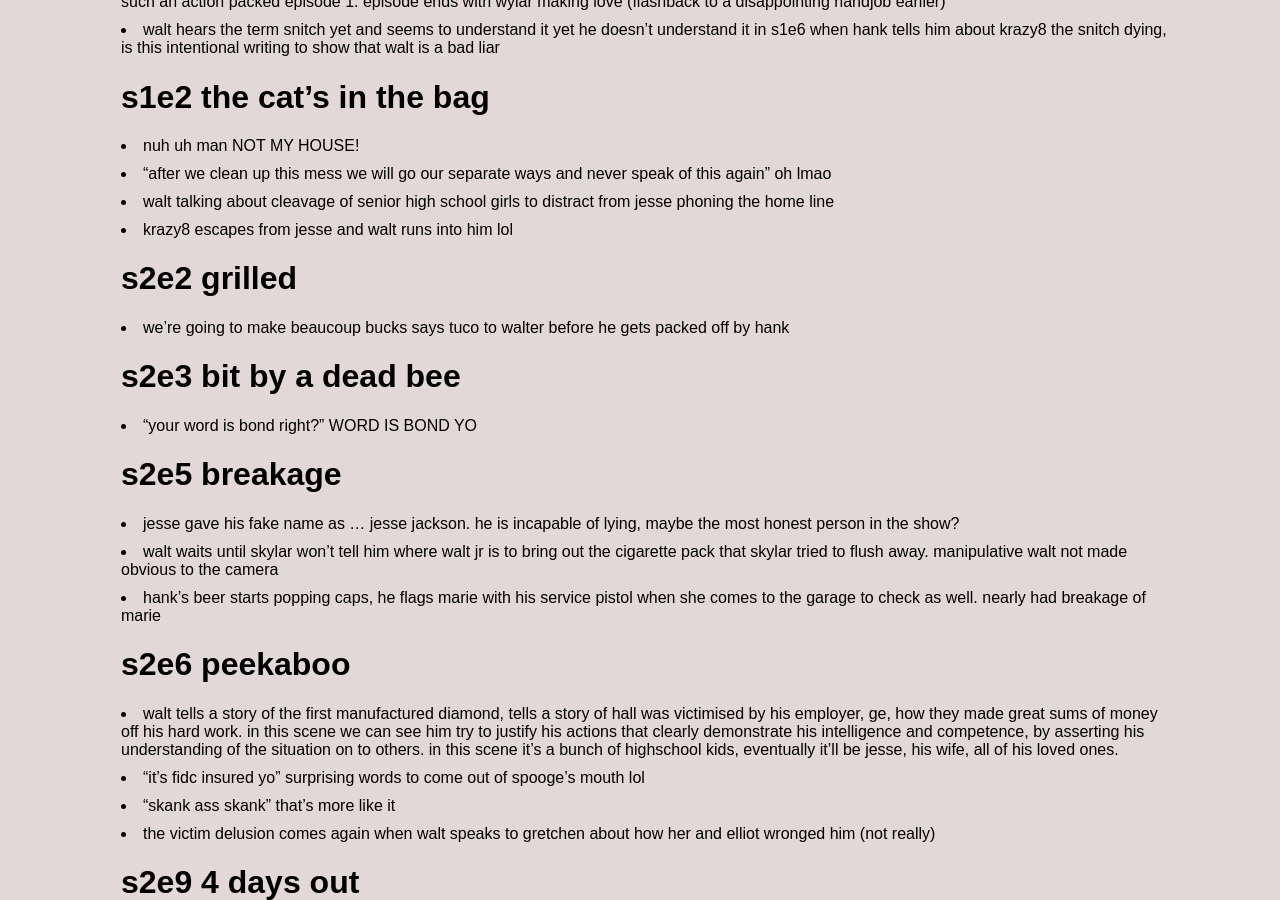
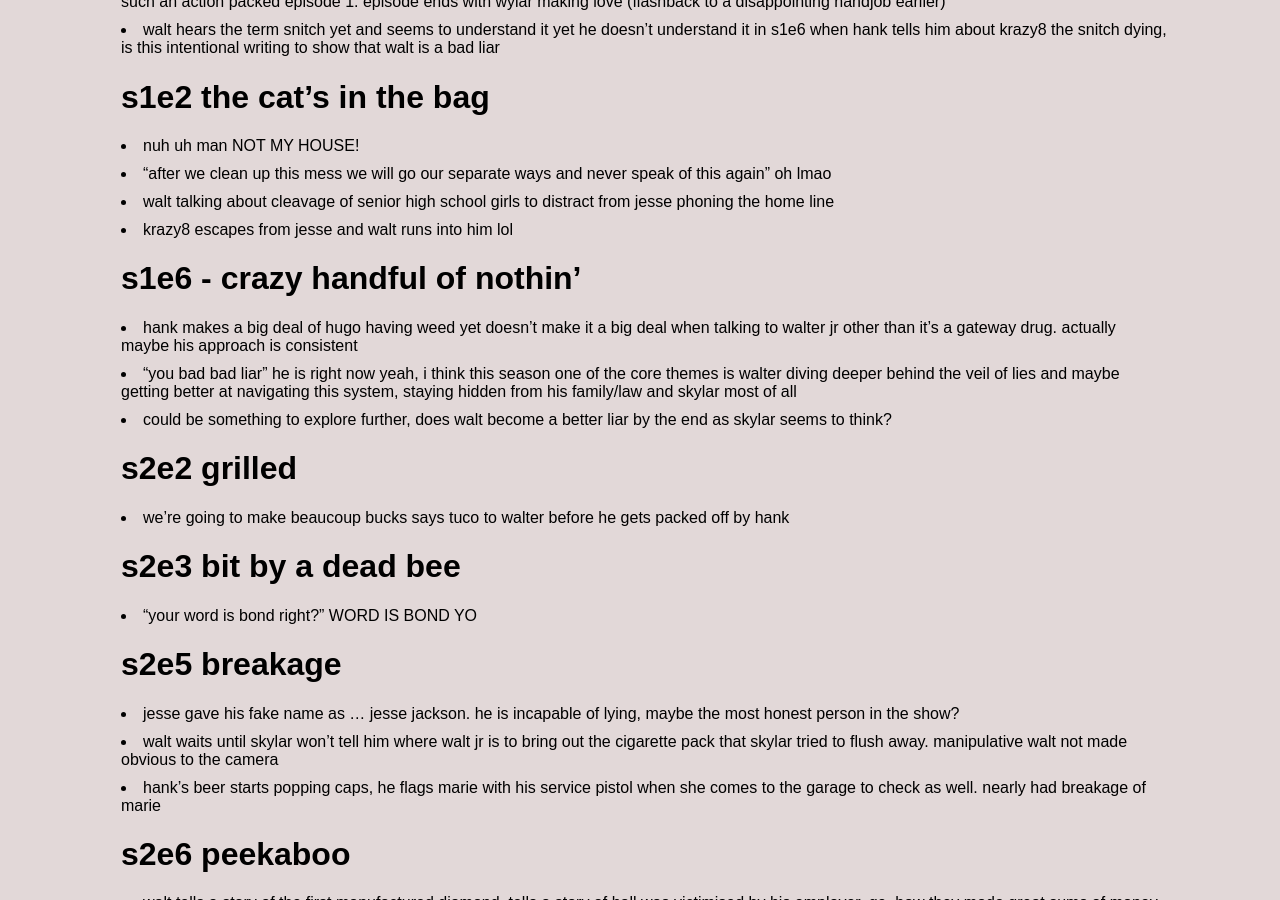
Before and after one commit to jsbaasi/jsbaasi.github.io, a Jekyll site: the page built from _posts/2026-06-08-breaking-bad-episodes.md, in a window 1280 px wide and 900 px high, scrolled down 572 px. Built offline with Jekyll 4.4.1, drawn with Linux system fonts in a browser that asks for light colours.

Commit message:
vault backup: 2026-07-06 16:08:24

```diff
--- a/_posts/2026-06-08-breaking-bad-episodes.md
+++ b/_posts/2026-06-08-breaking-bad-episodes.md
@@ -15,6 +15,10 @@ permalink: /breaking-bad/
 - "after we clean up this mess we will go our separate ways and never speak of this again" oh lmao
 - walt talking about cleavage of senior high school girls to distract from jesse phoning the home line
 - krazy8 escapes from jesse and walt runs into him lol
+# s1e6 - crazy handful of nothin'
+- hank makes a big deal of hugo having weed yet doesn't make it a big deal when talking to walter jr other than it's a gateway drug. actually maybe his approach is consistent
+- "you bad bad liar" he is right now yeah, i think this season one of the core themes is walter diving deeper behind the veil of lies and maybe getting better at navigating this system, staying hidden from his family/law and skylar most of all
+- could be something to explore further, does walt become a better liar by the end as skylar seems to think?
 # s2e2 grilled
 - we're going to make beaucoup bucks says tuco to walter before he gets packed off by hank
 # s2e3 bit by a dead bee
```
